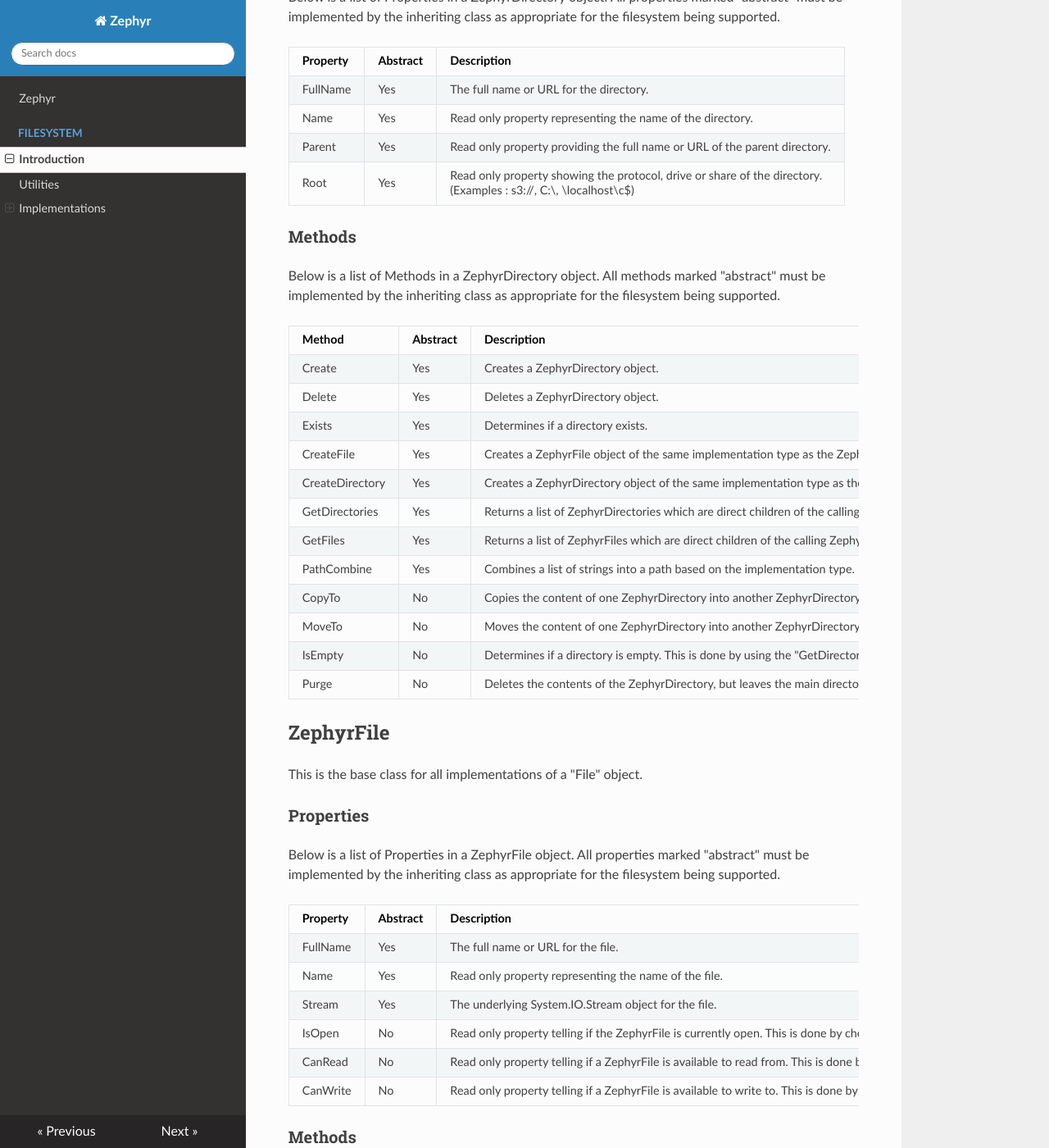
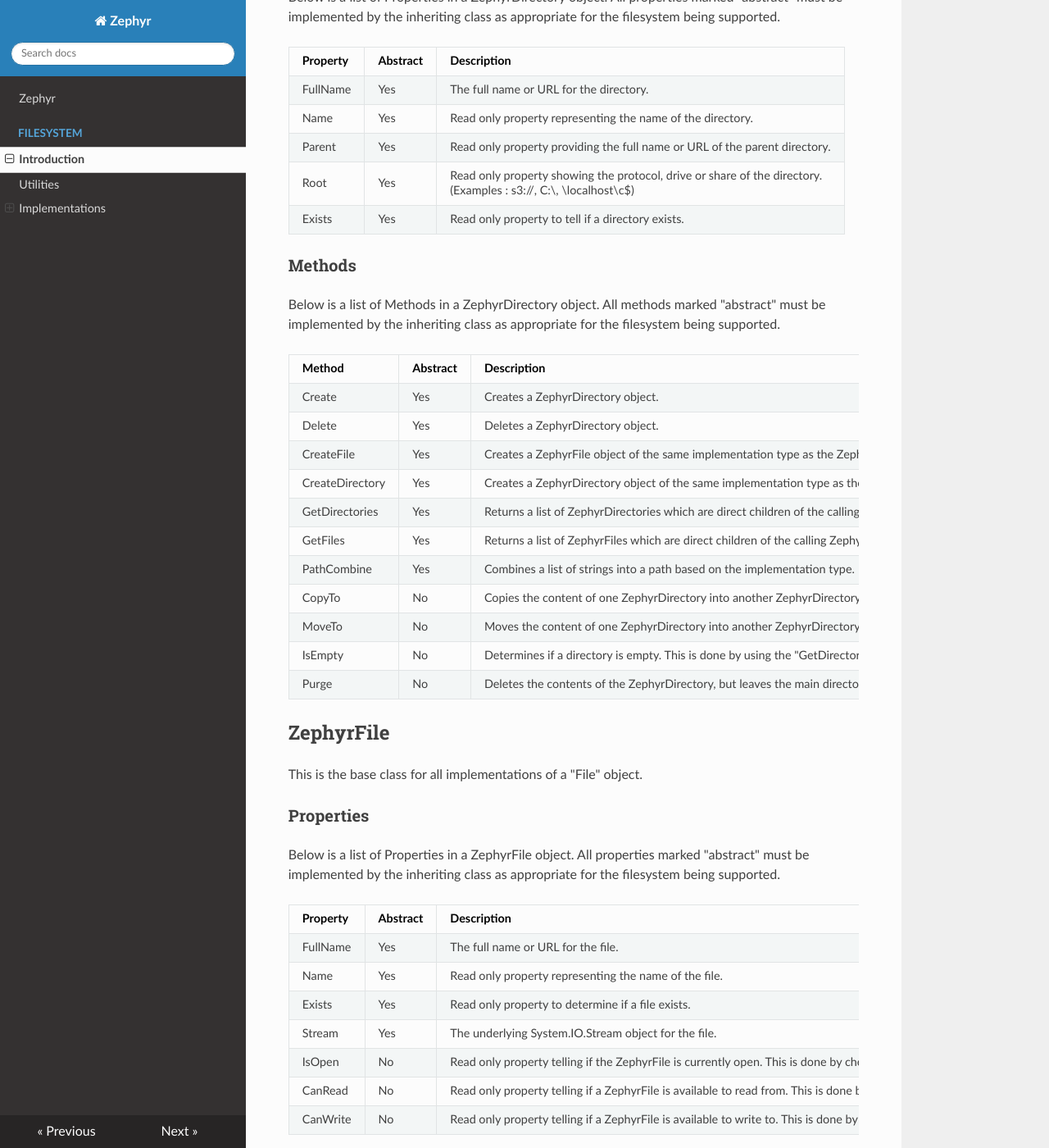
Before and after one commit to SynapseProject/zephyr.docs, an MkDocs documentation site: the page built from docs/FileSystem/index.md, in a window 1280 px wide and 1400 px high, scrolled down 849 px. Shown: the whole window at 82% size. Built offline with MkDocs 1.6.1, drawn with Linux system fonts in a browser that asks for light colours; nearby versions of some CDN libraries; old or Windows-style settings are respelled for this version of MkDocs; part of the change alters nothing that is shown; some of the changed text lies outside the part shown.

Commit message:
Renamed to index.md.  Moved "Exists" from a method to a property.

```diff
--- a/docs/FileSystem/filesystem.md
+++ b/docs/FileSystem/index.md
@@ -28,6 +28,7 @@ Below is a list of Properties in a ZephyrDirectory object.  All properties marke
 |Name|Yes|Read only property representing the name of the directory.
 |Parent|Yes|Read only property providing the full name or URL of the parent directory.
 |Root|Yes|Read only property showing the protocol, drive or share of the directory.<br>(Examples : s3://, C:\, \\localhost\c$)
+|Exists|Yes|Read only property to tell if a directory exists.
 
 ### Methods
 
@@ -37,7 +38,6 @@ Below is a list of Methods in a ZephyrDirectory object.  All methods marked "abs
 |------|--------|-----------
 |Create|Yes|Creates a ZephyrDirectory object.
 |Delete|Yes|Deletes a ZephyrDirectory object.
-|Exists|Yes|Determines if a directory exists.
 |CreateFile|Yes|Creates a ZephyrFile object of the same implementation type as the ZephyrDiretory calling it.
 |CreateDirectory|Yes|Creates a ZephyrDirectory object of the same implementation type as the ZephyrDirectory calling it.
 |GetDirectories|Yes|Returns a list of ZephyrDirectories which are direct children of the calling ZephyrDirectory.
@@ -60,6 +60,7 @@ Below is a list of Properties in a ZephyrFile object.  All properties marked "ab
 |--------|--------|-----------
 |FullName|Yes|The full name or URL for the file.
 |Name|Yes|Read only property representing the name of the file.
+|Exists|Yes|Read only property to determine if a file exists.
 |Stream|Yes|The underlying System.IO.Stream object for the file.
 |IsOpen|No|Read only property telling if the ZephyrFile is currently open.  This is done by checking the "CanRead" and "CanWrite" properties of the underlying System.IO.Stream object.
 |CanRead|No|Read only property telling if a ZephyrFile is available to read from.  This is done by checking the "CanRead" property of the underlying System.IO.Stream object.
@@ -73,7 +74,6 @@ Below is a list of Methods in a ZephyrFile object.  All methods marked "abstract
 |------|--------|-----------
 |Create|Yes|Creates a ZephyrFile object.
 |Delete|Yes|Deletes a ZephyrFile object.
-|Exists|Yes|Determines if a file exists.
 |CreateFile|Yes|Creates a ZephyrFile object of the same implementation type as the ZephyrFile calling it.
 |CreateDirectory|Yes|Creates a ZephyrDirectory object of the same implementation type as the ZephyrFile calling it.
 |Open|Yes|Opens the ZephyrFile (and the underlying Stream object) for Read or Write access.
@@ -106,7 +106,7 @@ New implementations can be added simply by extending the Abstract classes Zephyr
 |Root|Valid|Description
 |----|-----|-----------
 |s1\|\||Yes|Pipes are prefectly fine to delimit the root from the rest of the url.
-|~s2~|Yes|So are tildas.
+|s2~|Yes|So are tildes.
 |s3:|No|This is a sub-string of an already existing root for AWS S3 (s3://)
 |s4://|Yes|Doesn't already exist, so why not.
 |s5|Yes|Delimeters aren't even required (although it might get messy).
--- a/mkdocs.yml
+++ b/mkdocs.yml
@@ -2,7 +2,7 @@ site_name: Zephyr
 pages:
 - Zephyr: index.md
 - FileSystem:
-  - Introduction: FileSystem/filesystem.md
+  - Introduction: FileSystem/index.md
   - Utilities: FileSystem/utilities.md
   - Implementations:
     - Windows: FileSystem/windows.md
```
